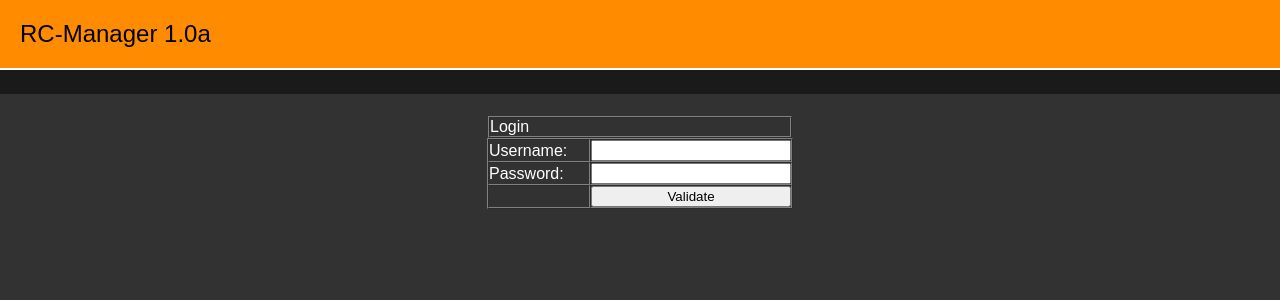
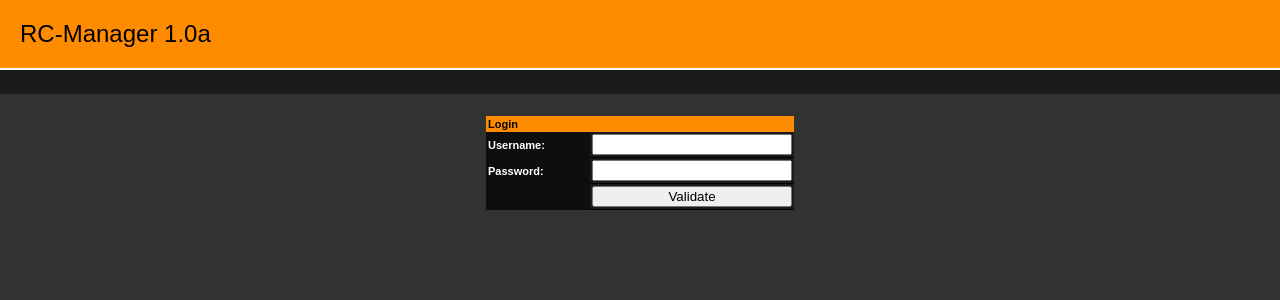
Before and after one commit to mkaas/RC-Manager, a PHP site: page / in a window 1280 px wide. Shown: the top 300 px of the page. Run offline with PHP 8.4, Linux system fonts and the light colour scheme; data comes from the database, SQL or seed files in the repository.

Commit message:
Update 15.02.2012

```diff
--- a/css/default.css
+++ b/css/default.css
@@ -14,7 +14,15 @@ body{
 	font-size: 11px;
 	font-weight: bold;
 	padding: 2px;
-	border-bottom: 2px solid White;
+}
+
+.tblHeader2{
+	background-color: #0e0e0e;
+	color: white;
+	font-family: inherit;
+	font-size: 11px;
+	font-weight: bold;
+	padding: 2px;
 }
 
 .tblContent{
--- a/includes/functions.inc.php
+++ b/includes/functions.inc.php
@@ -76,23 +76,23 @@
 		print '
 			<center>
 				<form method="post" action="chkLogin.php">
-					<table border="1" cellspacing="0" cellpadding="0">
+					<table border="0" cellspacing="0" cellpadding="0">
 						<tr>
-							<td class="" style="width:300px">Login</td>
+							<td class="tblHeader" style="width:304px">Login</td>
 						</tr>
 					</table>
-					<table border="1" cellspacing="0" cellpadding="0">
+					<table border="0" cellspacing="0" cellpadding="0">
 						<tr>
-							<td class="" style="width:100px">Username:</td>
-							<td class="" style="width:200px"><input type="text" name="username" class="" style="width:200px" /></td>
+							<td class="tblHeader2" style="width:100px">Username:</td>
+							<td class="tblContent" style="width:200px"><input type="text" name="username" class="" style="width:200px" /></td>
 						</tr>
 						<tr>
-							<td class="" style="width:100px">Password:</td>
-							<td class="" style="width:200px"><input type="password" name="password" class="" style="width:200px" /></td>
+							<td class="tblHeader2" style="width:100px">Password:</td>
+							<td class="tblContent" style="width:200px"><input type="password" name="password" class="" style="width:200px" /></td>
 						</tr>
 						<tr>
-							<td class="" style="width:100px">&nbsp;</td>
-							<td class="" style="width:200px"><input type="submit" value="Validate" class="" style="width:200px" /></td>
+							<td class="tblHeader2" style="width:100px">&nbsp;</td>
+							<td class="tblContent" style="width:200px"><input type="submit" value="Validate" class="" style="width:200px" /></td>
 						</tr>
 					</table>
 				</form>
```
